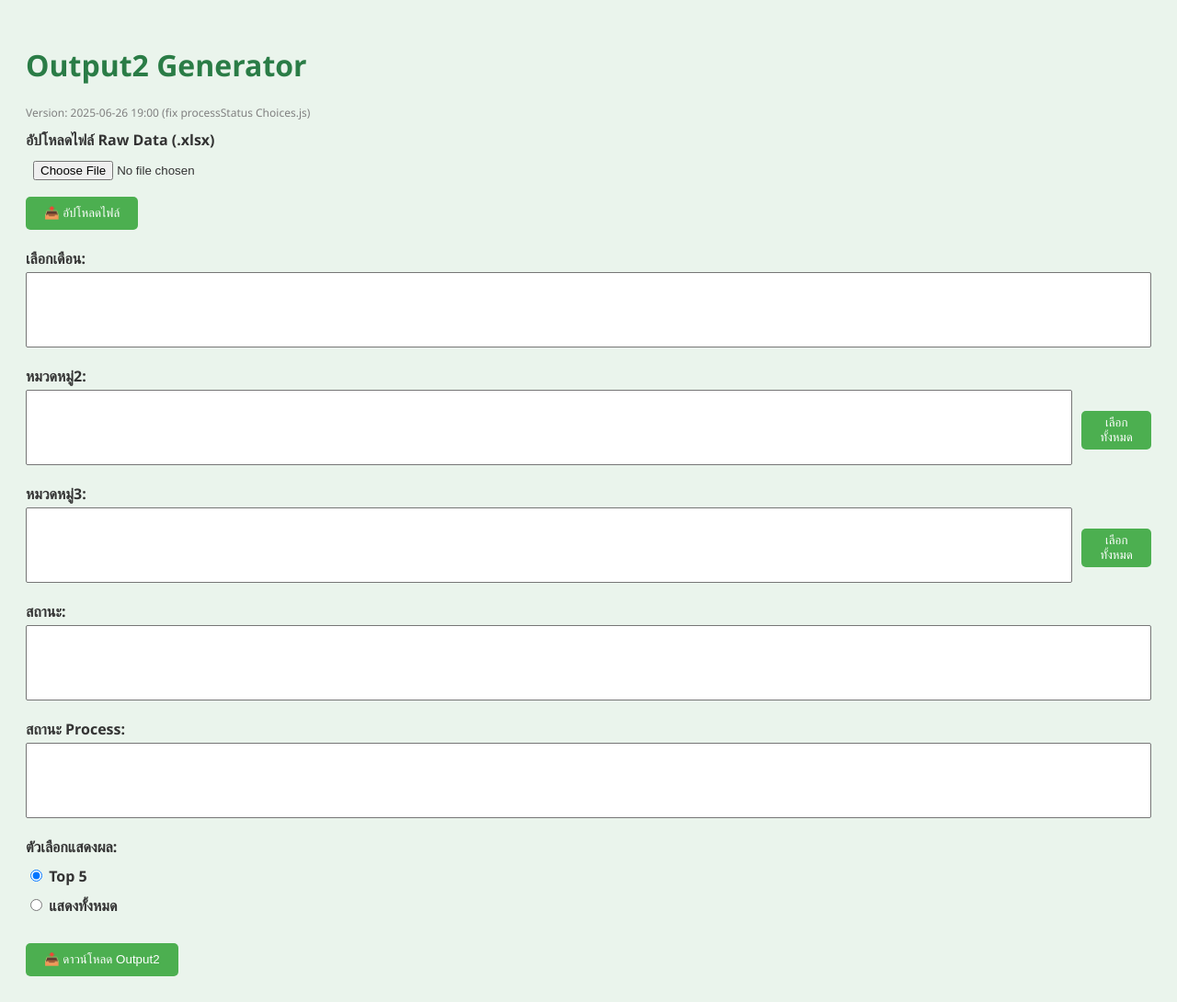
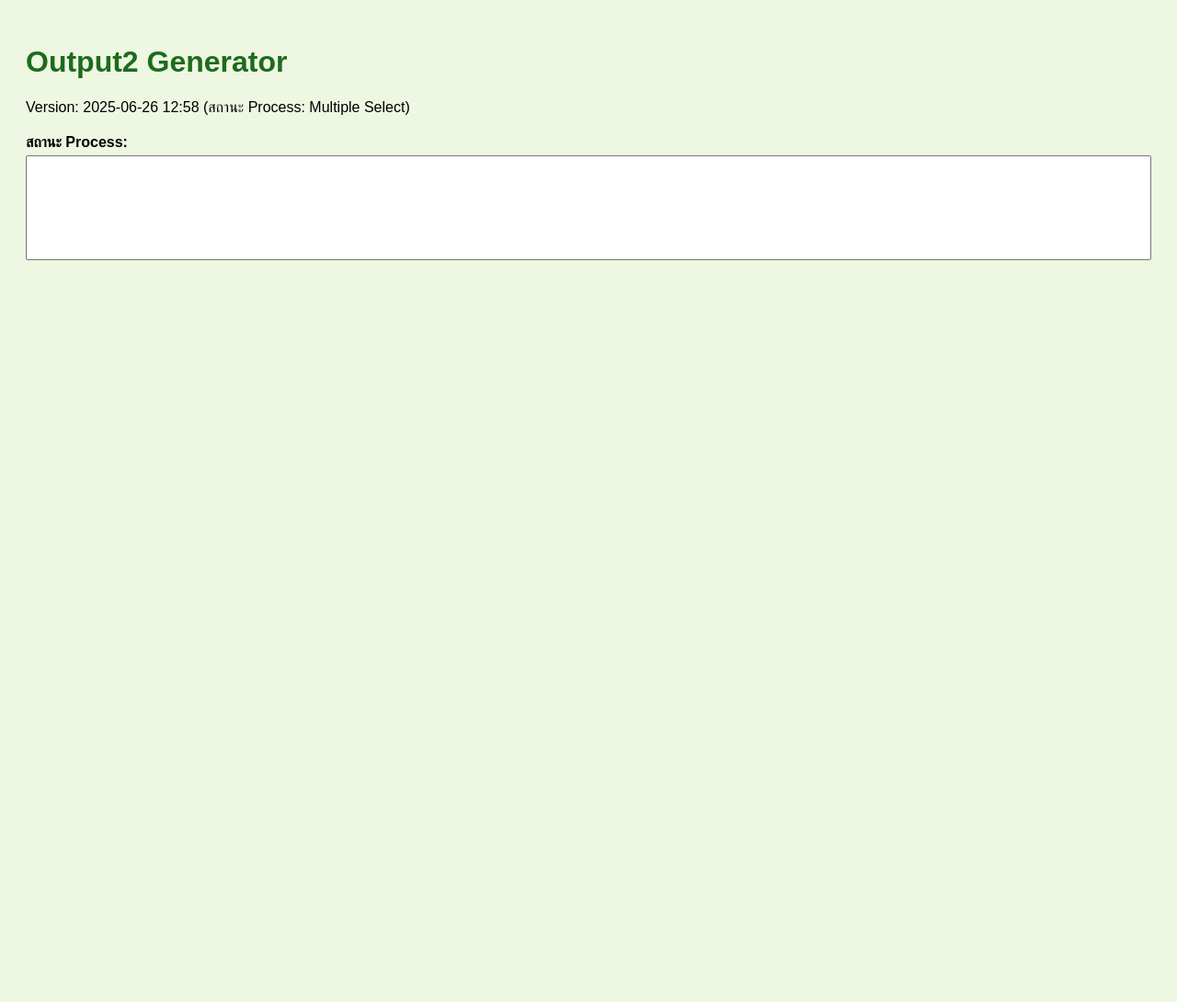
Before and after one commit to dogzamak/output2-generator, a Flask app: template templates/index.html in a window 1280 px wide. Shown: the whole page at 92% size. After the commit the page ends 283 px from the top, so only its background shows below. Run offline with Flask 3, Linux system fonts and the light colour scheme; the template is opened without the code that fills it, so the values that code supplies are empty; some libraries are stand-ins or nearby versions.

Commit message:
Add files via upload

```diff
--- a/templates/index.html
+++ b/templates/index.html
@@ -1,180 +1,43 @@
-
 <!DOCTYPE html>
-<html lang="th">
+<html lang="en">
 <head>
-  <meta charset="UTF-8" />
-  <meta name="viewport" content="width=device-width, initial-scale=1.0"/>
-  <title>Output2 Generator</title>
-  <link rel="stylesheet" href="https://cdn.jsdelivr.net/npm/choices.js/public/assets/styles/choices.min.css"/>
-  <script src="https://cdn.jsdelivr.net/npm/choices.js/public/assets/scripts/choices.min.js"></script>
-  <style>
-    body { background-color: #eaf4ec; font-family: 'Segoe UI', sans-serif; padding: 20px; color: #333; }
-    h1 { color: #2a7c46; }
-    label { font-weight: bold; margin-top: 10px; display: block; }
-    select, input[type="file"] { width: 100%; padding: 8px; margin-top: 4px; }
-    .section { margin-bottom: 20px; }
-    .select-wrapper { display: flex; gap: 10px; align-items: center; }
-    .select-wrapper button { padding: 5px 10px; cursor: pointer; }
-    button {
-      background-color: #4CAF50; color: white; padding: 10px 20px;
-      border: none; border-radius: 5px; cursor: pointer; margin-top: 10px;
-    }
-    button:hover { background-color: #45a049; }
-    .progress-container { display: none; margin-top: 10px; }
-    .progress-bar { width: 0%; height: 20px; background-color: #4CAF50; }
-    #version { font-size: 12px; color: gray; margin-top: 20px; }
-  </style>
+    <meta charset="UTF-8">
+    <title>Output2 Generator</title>
+    <style>
+        body {
+            background-color: #edf7e1;
+            font-family: Arial, sans-serif;
+            padding: 20px;
+        }
+        h1 {
+            color: #1d6b1d;
+        }
+        label {
+            display: block;
+            margin-top: 20px;
+            font-weight: bold;
+        }
+        select, input[type="file"] {
+            width: 100%;
+            padding: 8px;
+            margin-top: 5px;
+        }
+        .button {
+            margin-top: 20px;
+            padding: 10px 20px;
+            background-color: #4CAF50;
+            color: white;
+            border: none;
+            cursor: pointer;
+        }
+    </style>
 </head>
 <body>
-  <h1>Output2 Generator</h1>
-  <div id="version">Version: 2025-06-26 19:00 (fix processStatus Choices.js)</div>
+    <h1>Output2 Generator</h1>
+    <div>Version: 2025-06-26 12:58 (สถานะ Process: Multiple Select)</div>
 
-  <div class="section">
-    <label>อัปโหลดไฟล์ Raw Data (.xlsx)</label>
-    <input type="file" id="rawFile" accept=".xlsx"/>
-    <button onclick="uploadFile()">📤 อัปโหลดไฟล์</button>
-    <div class="progress-container"><div class="progress-bar" id="uploadBar"></div></div>
-    <div id="progressText"></div>
-  </div>
+    <label for="processStatusSelect">สถานะ Process:</label>
+    <select id="processStatusSelect" name="processStatus" multiple size="6"></select>
 
-  <div class="section">
-    <label>เลือกเดือน:</label>
-    <select id="months" multiple></select>
-  </div>
-  <div class="section">
-    <label>หมวดหมู่2:</label>
-    <div class="select-wrapper">
-      <select id="category2" multiple></select>
-      <button onclick="addAll('category2')">เลือกทั้งหมด</button>
-    </div>
-  </div>
-  <div class="section">
-    <label>หมวดหมู่3:</label>
-    <div class="select-wrapper">
-      <select id="category3" multiple></select>
-      <button onclick="addAll('category3')">เลือกทั้งหมด</button>
-    </div>
-  </div>
-  <div class="section">
-    <label>สถานะ:</label>
-    <select id="status" multiple></select>
-  </div>
-  <div class="section">
-    <label>สถานะ Process:</label>
-    <select id="processStatus" multiple></select>
-  </div>
-  <div class="section">
-    <label>ตัวเลือกแสดงผล:</label>
-    <label><input type="radio" name="filterType" value="top5" checked /> Top 5</label>
-    <label><input type="radio" name="filterType" value="all" /> แสดงทั้งหมด</label>
-  </div>
-
-  <button onclick="generateOutput()">📥 ดาวน์โหลด Output2</button>
-
-  <script>
-    const backendURL = "https://output2-generator-production.up.railway.app";
-    const choicesInstances = {};
-
-    function initChoices(id) {
-      const element = document.getElementById(id);
-      if (choicesInstances[id]) {
-        choicesInstances[id].destroy();
-      }
-      choicesInstances[id] = new Choices(element, {
-        removeItemButton: true,
-        searchEnabled: true,
-        shouldSort: false
-      });
-    }
-
-    function uploadFile() {
-      const fileInput = document.getElementById("rawFile");
-      const file = fileInput.files[0];
-      if (!file) {
-        alert("กรุณาเลือกไฟล์");
-        return;
-      }
-
-      const formData = new FormData();
-      formData.append("rawFile", file);
-
-      const xhr = new XMLHttpRequest();
-      xhr.open("POST", backendURL + "/extract_months_categories", true);
-      xhr.upload.onprogress = function(e) {
-        if (e.lengthComputable) {
-          const percent = Math.round((e.loaded / e.total) * 100);
-          document.querySelector(".progress-container").style.display = "block";
-          document.getElementById("uploadBar").style.width = percent + "%";
-          document.getElementById("progressText").innerText = "กำลังอัปโหลด... " + percent + "%";
-        }
-      };
-      xhr.onload = function() {
-        if (xhr.status === 200) {
-          const data = JSON.parse(xhr.responseText);
-          populateAndInitChoices("months", data.months);
-          populateAndInitChoices("category2", data.category2);
-          populateAndInitChoices("category3", data.category3);
-          populateAndInitChoices("status", data.status);
-          populateAndInitChoices("processStatus", data.status_process);
-          document.getElementById("progressText").innerText = "อัปโหลดสำเร็จ!";
-        } else {
-          alert("❌ เกิดข้อผิดพลาดจากเซิร์ฟเวอร์");
-        }
-      };
-      xhr.onerror = function() {
-        alert("❌ ไม่สามารถเชื่อมต่อเซิร์ฟเวอร์ได้");
-      };
-      xhr.send(formData);
-    }
-
-    function populateAndInitChoices(id, list) {
-      const select = document.getElementById(id);
-      select.innerHTML = "";
-      list.forEach(val => {
-        const opt = document.createElement("option");
-        opt.value = val;
-        opt.text = val;
-        select.appendChild(opt);
-      });
-      initChoices(id);
-    }
-
-    function addAll(selectId) {
-      const instance = choicesInstances[selectId];
-      if (!instance) return;
-      const values = [];
-      for (let option of document.getElementById(selectId).options) {
-        values.push(option.value);
-      }
-      instance.setChoiceByValue(values);
-    }
-
-    function generateOutput() {
-      const file = document.getElementById("rawFile").files[0];
-      const formData = new FormData();
-      formData.append("rawFile", file);
-      ["months", "category2", "category3", "status", "processStatus"].forEach(id => {
-        const options = document.getElementById(id).selectedOptions;
-        for (const opt of options) {
-          formData.append(id + "[]", opt.value);
-        }
-      });
-      const type = document.querySelector("input[name='filterType']:checked").value;
-      formData.append("filterType", type);
-
-      fetch(backendURL + "/generate_output2", {
-        method: "POST",
-        body: formData
-      })
-      .then(res => res.blob())
-      .then(blob => {
-        const url = URL.createObjectURL(blob);
-        const a = document.createElement("a");
-        a.href = url;
-        a.download = "Output2.xlsx";
-        a.click();
-      });
-    }
-  </script>
 </body>
 </html>
```
